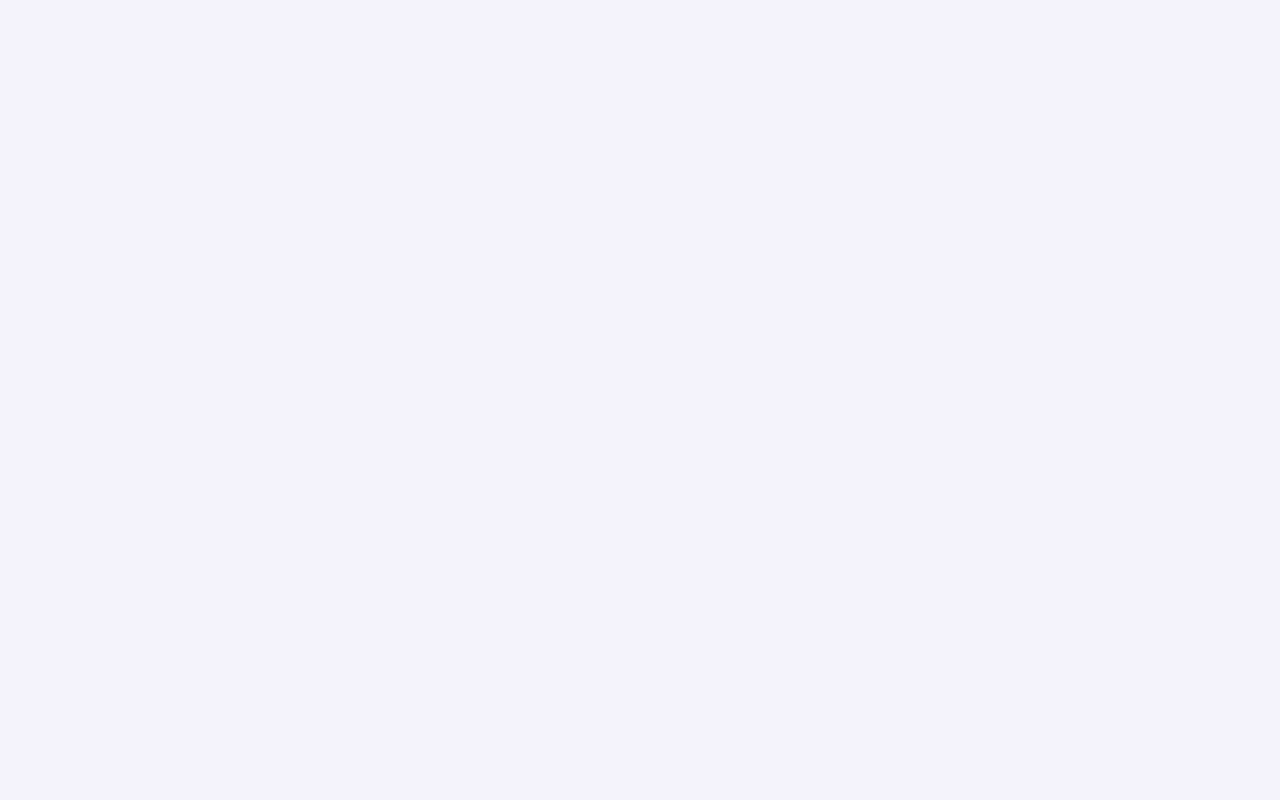
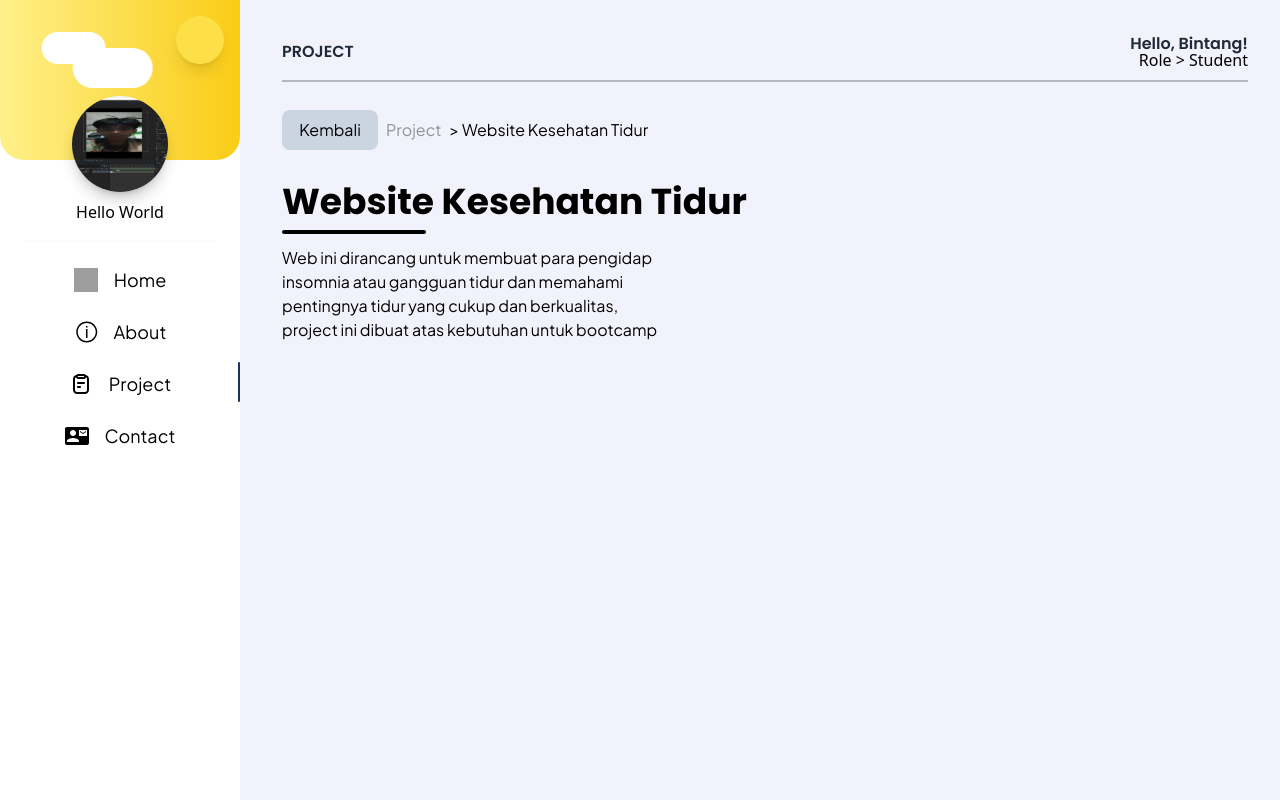
Before and after one commit to Bibintanggg/porto-V3, a React (Vite) app: page /project/sleepwell in a window 1280 px wide. Before the commit this address had no page. Built offline with nearby package versions, Linux system fonts and the light colour scheme; grey boxes are pictures that could not be loaded.

Commit message:
Add new page and Styling

```diff
--- a/src/App.jsx
+++ b/src/App.jsx
@@ -3,6 +3,8 @@ import Home from "./Pages/Home"
 import About from "./Pages/About"
 import Project from "./Pages/Project"
 import Contact from "./Pages/Contact"
+import SleepWell from "./Pages/SleepWell"
+import MoreInfo from "./Component/MoreInfo"
 
 function App() {
   return (
@@ -12,6 +14,9 @@ function App() {
         <Route path="/about" element={<About />} />
         <Route path="/project" element={<Project />} />
         <Route path="/contact" element={<Contact />} />
+
+        <Route path="/project/sleepwell" element={<MoreInfo />} />
+
       </Routes>
       </BrowserRouter>
   )
--- /dev/null
+++ b/src/Component/MoreInfo.jsx
@@ -0,0 +1,23 @@
+import SleepWellImage from "../assets/Image/sleepwell.png";
+import CodeIcon from "../assets/Icon/code.svg";
+import SleepWell from "../Pages/SleepWell";
+
+function MoreInfo() {
+    const sleepWellProject = {
+        id: 1,
+        title: "Website Kesehatan Tidur",
+        desc: "Web ini dirancang untuk membuat para pengidap insomnia atau gangguan tidur dan memahami pentingnya tidur yang cukup dan berkualitas, project ini dibuat atas kebutuhan untuk bootcamp",
+        image: SleepWellImage,
+
+        title2_tech: "Technologies Used",
+        image2_tech: CodeIcon,
+
+        tech_used: ["ReactJS", "Vite", "TailwindCSS", "DataAOS", "CSS", "ChartJS"],
+    };
+
+    return (
+        <SleepWell sleepWellProject={sleepWellProject}/>
+    );
+}
+
+export default MoreInfo;
--- a/src/Component/Sidebar.jsx
+++ b/src/Component/Sidebar.jsx
@@ -17,6 +17,7 @@ function Sidebar() {
     "/about": "translate-y-2",
     "/project": "translate-y-14",
     "/contact": "translate-y-[110px]",
+    "/project/sleepwell" : "translate-y-14",
   };
 
   useEffect(() => {
--- a/src/Pages/About.jsx
+++ b/src/Pages/About.jsx
@@ -95,7 +95,7 @@ function About() {
         <div className="bg-transparent p-8">
           <div className="flex justify-between text-left">
             <h1 className="text-base font-semibold text-gray-800 font-poppins pt-2">
-              About
+              ABOUT
             </h1>
             <div className="text-right">
               <h2 className="text-base font-semibold text-gray-800 font-poppins">
--- a/src/Pages/Home.jsx
+++ b/src/Pages/Home.jsx
@@ -51,7 +51,7 @@ function Home() {
         <div className="flex-1 bg-transparent p-8">
           <div className="flex justify-between text-left ">
             <h1 className="text-base font-semibold text-gray-800 font-poppins pt-2">
-              Home
+              HOME
             </h1>
             <div className="text-right">
               <h2 className="text-base font-semibold text-gray-800 font-poppins">
--- a/src/Pages/Project.jsx
+++ b/src/Pages/Project.jsx
@@ -1,16 +1,30 @@
-import Sidebar from "../Component/Sidebar"
-import Dicoding from "../assets/Image/dicoding.png"
-import SleepWell from "../assets/Image/sleepwell.png"
+import Sidebar from "../Component/Sidebar";
+import Dicoding from "../assets/Image/dicoding.png";
+import SleepWell from "../assets/Image/sleepwell.png";
+import ShareIcon from "../assets/Icon/share.svg";
+import MoreInfo from "../Component/MoreInfo";
+import { useNavigate } from "react-router-dom";
+
+
+
 
 function Project() {
   const projects = [
     {
       id: 1,
       text: "WEBSITE KESEHATAN TIDUR",
-          desc: "Web ini dirancang untuk membuat para pengidap walalwapldpalwadapldwpaldpawdpald",
+      desc: "Web ini dirancang untuk membuat para pengidap aowkodkawd...",
       image: SleepWell,
+      path: "LIVE DEMO",
+      icon: ShareIcon,
+      secondText: "DETAILS",
+    },
+  ];
+const navigate = useNavigate();
+const handleNavigate = (path) => {
+  navigate(path)
 }
-  ]
+
   return (
     <div className="relative min-h-screen h-screen flex">
       <div className="w-[250px] h-screen fixed top-0 left-0">
@@ -21,7 +35,7 @@ function Project() {
         <div className="bg-transparent p-8">
           <div className="flex justify-between text-left">
             <h1 className="text-base font-semibold text-gray-800 font-poppins pt-2">
-                Project
+              PROJECT
             </h1>
             <div className="text-right">
               <h2 className="text-base font-semibold text-gray-800 font-poppins">
@@ -32,13 +46,44 @@ function Project() {
           </div>
           <div className="w-full h-0.5 bg-black mx-auto opacity-25"></div>
 
+          {/* Container Kotak Putih */}
+          <div className="bg-white w-[30rem] h-[24rem] flex justify-center rounded-xl group overflow-hidden
+          hover:outline hover:outline-blue-500 outline-1 transition duration-300 ease-in-out">
+            {projects.map((data_project) => (
+              <div key={data_project.id} className="flex justify-center items-center">
                 <div>
-              {projects.map((data_project) => (
-                <div key={data_project.id}>
-                  <div>
-                      <img src={data_project.image} alt="" className="w-80 rounded-lg"/>
-                    <p className="font-jakarta text-base font-medium pt-2">{data_project.text}</p>
-                    <span className="font-jakarta text-sm text-balance">{data_project.desc}</span>
+                  {/* Container Gambar dengan Efek Zoom */}
+                  <div className="overflow-hidden rounded-lg">
+                    <img
+                      src={data_project.image}
+                      alt=""
+                      className="w-[26rem] rounded-lg transform transition-transform
+                      duration-300 group-hover:scale-105"
+                    />
+                  </div>
+                  <p className="font-jakarta text-[1.2rem] font-medium pt-2">
+                    {data_project.text}
+                  </p>
+                  <span className="font-jakarta text-sm text-wrap max-w-xs block pt-1">
+                    {data_project.desc}
+                  </span>
+                  {/* Container untuk tombol LIVE DEMO dan DETAILS */}
+                  <div className="flex justify-between items-center w-[26rem] gap-4 pt-3">
+                    {/* Tombol LIVE DEMO */}
+                    <button className="flex items-center gap-2">
+                      <a href="" className="text-[0.90rem] font-jakarta">
+                        {data_project.path}
+                      </a>
+                      <img src={data_project.icon} alt="" className="w-4" />
+                    </button>
+                    {/* Tombol DETAILS */}
+                    <button className="flex justify-center items-center bg-gray-500 w-28 h-10 rounded-lg"
+                    onClick={() => handleNavigate("/project/sleepwell")}>
+                      <a href="" className="text-xs font-jakarta text-[0.90rem]">
+                        {data_project.secondText}
+                      </a>
+                    </button>
+                  </div>
                 </div>
               </div>
             ))}
@@ -49,4 +94,4 @@ function Project() {
   );
 }
 
-export default Project
+export default Project;
--- /dev/null
+++ b/src/Pages/SleepWell.jsx
@@ -0,0 +1,52 @@
+import Sidebar from "../Component/Sidebar";
+
+function SleepWell({ sleepWellProject }) {
+
+    return (
+        <div className="relative min-h-screen h-screen flex">
+            <div className="w-[250px] h-screen fixed top-0 left-0">
+                <Sidebar />
+            </div>
+
+            <div className="ml-[250px] w-full overflow-y-auto">
+                <div className="bg-transparent p-8">
+                    <div className="flex justify-between text-left">
+                        <h1 className="text-base font-semibold text-gray-800 font-poppins pt-2">
+                            PROJECT
+                        </h1>
+                        <div className="text-right">
+                            <h2 className="text-base font-semibold text-gray-800 font-poppins">
+                                Hello, Bintang!
+                            </h2>
+                            <p className="-translate-y-2">Role &gt; Student</p>
+                        </div>
+                    </div>
+                    <div className="w-full h-0.5 bg-black mx-auto opacity-25"></div>
+
+                    <div className="pt-7 flex gap-2">
+                        <button className="bg-slate-300 w-24 h-10 rounded-lg font-jakarta">
+                            Kembali
+                        </button>
+
+                        <div className="items-center flex font-jakarta gap-2">
+                            <p className=" text-opacity-40 text-black">Project</p>
+                            <span>&gt; Website Kesehatan Tidur</span>
+                        </div>
+                    </div>
+
+                    <div key={sleepWellProject.id} className="pt-8">
+                        <h1 className="text-4xl font-poppins font-bold block text-balance max-w-[z]">{sleepWellProject.title}</h1>
+                    </div>
+
+                    <div className="w-36 h-1 rounded-full bg-black mt-2 animate"></div>
+
+                    <div className="pt-3">
+                        <p className="font-jakarta block text-balance max-w-96">{sleepWellProject.desc}</p>
+                    </div>
+                </div>
+            </div>
+        </div>
+    );
+}
+
+export default SleepWell;
```
Also changed, not shown: src/assets/Icon/code.svg (added). Lines whose indentation alone changed are shown as unchanged.
